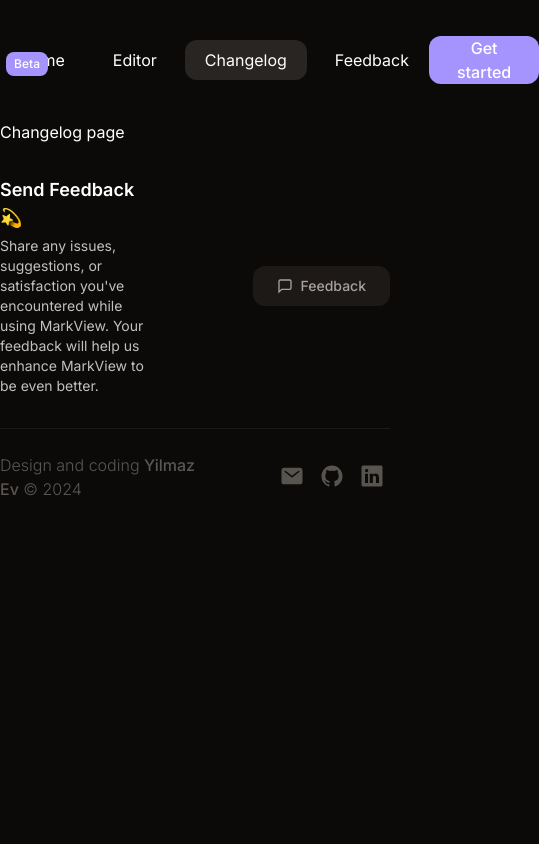
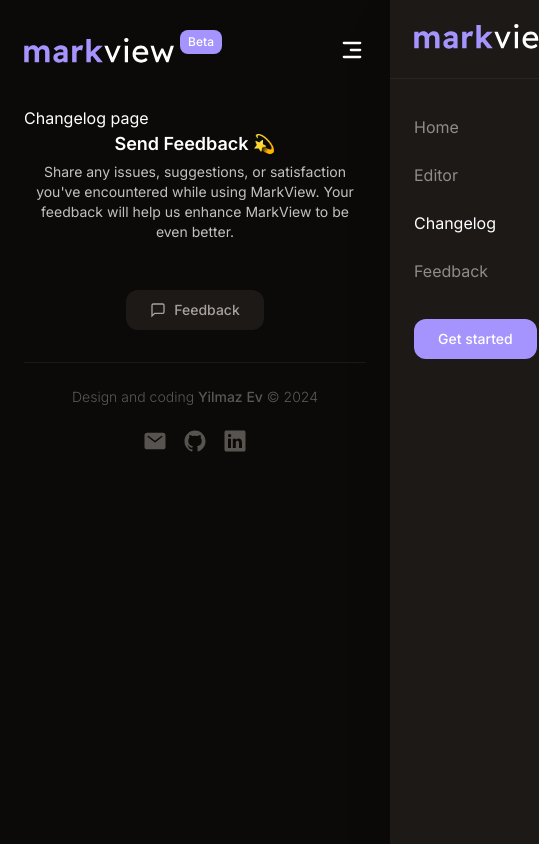
Before and after one commit to yilmazev/markview, a Next.js app: page /changelog in a window 390 px wide. Shown: the whole page, 539 px wide, since content can reach past the window. Built offline with nearby package versions, Linux system fonts and the light colour scheme.

Commit message:
responsive completed

```diff
--- a/src/components/Footer/index.tsx
+++ b/src/components/Footer/index.tsx
@@ -6,12 +6,11 @@
     const currentYear = new Date().getFullYear()
 
     return (
-        <footer className="flex w-full justify-center">
-            <div className="container py-8">
-                <div className="flex w-full items-center justify-center gap-24">
+        <footer className="relative">
+            <div className="flex w-full flex-col items-center justify-center gap-12 lg:flex-row lg:gap-24">
                 <div className="max-w-xl">
-                        <h4 className="mb-1 text-lg font-semibold">Send Feedback 💫</h4>
-                        <p className="text-sm text-white/75">Share any issues, suggestions, or satisfaction you've encountered while using MarkView. Your feedback will help us enhance MarkView to be even better.</p>
+                    <h4 className="mb-1 text-center text-lg font-semibold lg:text-left">Send Feedback 💫</h4>
+                    <p className="text-center text-sm text-white/75 lg:text-left">Share any issues, suggestions, or satisfaction you've encountered while using MarkView. Your feedback will help us enhance MarkView to be even better.</p>
                 </div>
                 <Link href="/feedback" aria-label="Feedback">
                     <Button variant="secondary" size="small">
@@ -20,8 +19,8 @@
                     </Button>
                 </Link>
             </div>
-                <div className="mt-8 flex items-center justify-between gap-16 border-t border-stone-900 pt-6">
-                    <p className="font-light text-stone-400/50">Design and coding <Link href="https://yilmazev.dev" className="font-medium" aria-label="Yilmaz Ev">Yilmaz Ev</Link> © {currentYear}</p>
+            <div className="my-8 flex flex-col items-center justify-between gap-4 border-t border-stone-900 pt-6 lg:flex-row lg:gap-16">
+                <p className="text-sm font-light text-stone-400/50 lg:text-base">Design and coding <Link href="https://yilmazev.dev" className="font-medium" aria-label="Yilmaz Ev">Yilmaz Ev</Link> © {currentYear}</p>
                 <ul className="flex items-center justify-end gap-1 md:gap-3">
                     <li className="border-b-2 border-transparent transition duration-200">
                         <Link href="mailto:yilmaz.ev@outlook.com" target="_blank" className="block size-full" aria-label="Email address">
@@ -46,7 +45,6 @@
                     </li>
                 </ul>
             </div>
-            </div>
         </footer>
     )
 }
--- a/src/components/Icons/index.tsx
+++ b/src/components/Icons/index.tsx
@@ -23,6 +23,12 @@
 export const IconMessageSquare: React.FC<IconProps> = ({ className }) => {
     return (
         <svg className={className} xmlns="http://www.w3.org/2000/svg" viewBox="0 0 24 24"><path d="M21 15a2 2 0 0 1-2 2H7l-4 4V5a2 2 0 0 1 2-2h14a2 2 0 0 1 2 2z"></path></svg>
+    )
+}
+
+export const IconMenuRightAlt: React.FC<IconProps> = ({ className }) => {
+    return (
+        <svg className={className} xmlns="http://www.w3.org/2000/svg" viewBox="0 0 24 24"><path d="M4 6a1 1 0 0 1 1-1h14a1 1 0 1 1 0 2H5a1 1 0 0 1-1-1Z"></path><path d="M4 18a1 1 0 0 1 1-1h14a1 1 0 1 1 0 2H5a1 1 0 0 1-1-1Z"></path><path d="M11 11a1 1 0 1 0 0 2h8a1 1 0 1 0 0-2h-8Z"></path></svg>
     )
 }
 
--- a/src/components/Navbar/index.tsx
+++ b/src/components/Navbar/index.tsx
@@ -1,10 +1,16 @@
 import Image from "next/image"
 import Link from "next/link"
 import { usePathname } from "next/navigation"
+import { useEffect, useRef, useState } from "react"
 import Button from "../Button"
+import { IconMenuRightAlt, IconTimes } from "../Icons"
 
 const Navbar: React.FC = () => {
     const pathname = usePathname()
+    const [ isMenuActive, setIsMenuActive ] = useState<boolean>(false)
+
+    const menuRef = useRef<HTMLDivElement | null>(null)
+
     const isActive = (path: string) => path === pathname
 
     const NavLinks = [
@@ -14,16 +20,76 @@
         { id: 4, name: "Feedback", path: "/feedback" }
     ]
 
+    const toggleMenu = () => {
+        setIsMenuActive(!isMenuActive)
+    }
+
+    useEffect(() => {
+        const handleClickOutside = (e: any) => {
+            if (menuRef && menuRef.current && !menuRef.current.contains(e.target)) {
+                setIsMenuActive(false)
+                document.body.classList.remove("overflow-hidden")
+            }
+        }
+
+        if (isMenuActive) {
+            document.body.classList.add("overflow-hidden")
+        } else {
+            document.body.classList.remove("overflow-hidden")
+        }
+
+        document.addEventListener("mousedown", handleClickOutside)
+
+        return () => {
+            document.removeEventListener("mousedown", handleClickOutside)
+            document.body.classList.remove("overflow-hidden")
+        }
+    }, [ menuRef, isMenuActive ])
+
     return (
-        <nav className="flex items-center justify-between py-9">
-            <Link href="/" className="relative" aria-label="Home">
+        <nav ref={menuRef} className="flex items-center justify-between py-9">
+            <Link href="/" className="relative block h-[30px] w-[150px] lg:w-[190px]" aria-label="Home">
                 <Image src="/assets/images/logo-light.svg" alt="Markview Logo" width={190} height={30} priority={true} />
                 <span className="absolute -right-12 -top-2 rounded-lg bg-primary-600 px-2 py-1 text-xs font-medium">Beta</span>
             </Link>
-            <ul className="flex items-center gap-2">
-                {NavLinks.map((link) => {
-                    return (
-                        <li key={link.id}>
+            <div className="block lg:hidden">
+                <button onClick={toggleMenu}>
+                    <IconMenuRightAlt className="size-7 cursor-pointer fill-white lg:size-9" />
+                </button>
+                <div className={`fixed right-0 top-0 z-50 min-h-screen w-full max-w-none bg-stone-900 shadow-2xl transition-transform duration-300 sm:max-w-xs ${isMenuActive ? "translate-x-0" : "translate-x-full"}`}>
+                    <div className="flex items-center justify-between border-b border-stone-800 p-6">
+                        <Link href="/" className="relative block h-[30px] w-[150px] lg:w-[190px]" aria-label="Home">
+                            <Image src="/assets/images/logo-light.svg" alt="Markview Logo" width={190} height={30} priority={true} />
+                            <span className="absolute -right-12 -top-2 rounded-lg bg-primary-600 px-2 py-1 text-xs font-medium">Beta</span>
+                        </Link>
+                        <div onClick={toggleMenu}>
+                            <IconTimes className="size-6 stroke-white stroke-2" />
+                        </div>
+                    </div>
+                    <div className="p-6">
+                        <ul>
+                            {NavLinks.map((link) => {
+                                return <li key={link.id} className="py-3">
+                                    <Link
+                                        href={link.path}
+                                        className={`${isActive(link.path) ? "text-white" : "text-white/50"}`}
+                                        aria-label={link.name}
+                                    >
+                                        {link.name}
+                                    </Link>
+                                </li>
+                            })}
+                        </ul>
+                        <Link href="/editor" className="mt-6 block" aria-label="Get started">
+                            <Button size="small">Get started</Button>
+                        </Link>
+                    </div>
+                </div>
+            </div>
+            <div className="hidden lg:block">
+                <ul className="flex items-center gap-2">
+                    {NavLinks.map((link) => {
+                        return <li key={link.id}>
                             <Link
                                 href={link.path}
                                 className={`size-full rounded-xl px-5 py-2.5 transition-all duration-200 ${isActive(link.path) ? "bg-stone-700/50" : "hover:bg-stone-700/25"}`}
@@ -32,11 +98,11 @@
                                 {link.name}
                             </Link>
                         </li>
-                    )
-                })}
-            </ul>
-            <div>
-                <Link href="/editor">
+                    })}
+                </ul>
+            </div>
+            <div className="hidden lg:block">
+                <Link href="/editor" aria-label="Get started">
                     <Button>Get started</Button>
                 </Link>
             </div>
--- a/src/containers/Home/Views/Testimonials/index.tsx
+++ b/src/containers/Home/Views/Testimonials/index.tsx
@@ -5,11 +5,11 @@
 
 const Testimonials: React.FC = () => {
     return (
-        <div className="mb-24 mt-12 flex flex-col items-center justify-center">
+        <div className="mb-12 mt-6 flex flex-col items-center justify-center lg:mb-24 lg:mt-12">
             <div className="flex flex-col items-center">
-                <h2 className="mb-4 text-center text-4xl font-semibold">
+                <h2 className="mb-2 text-center text-lg font-semibold md:text-3xl lg:mb-4 lg:text-4xl">
                     An Adored Tool by Over <span className="!bg-clip-text [-webkit-text-fill-color:#0000] [background:linear-gradient(0deg,#b1a5eb,#a594fd_90%)] [text-fill-color:#0000]">100</span> Users</h2>
-                <p className="mb-8 max-w-lg text-center font-light text-white/75">
+                <p className="max-w-lg text-center text-sm font-light text-white/75 lg:text-base">
                     Dive into the experiences of individuals who have given Markview a try. Discover the stories that showcase the meaningful impact this tool has made in the lives of our users!
                 </p>
             </div>
@@ -18,10 +18,10 @@
                     <div key={index} className={`relative break-inside-avoid rounded-xl border border-stone-600 bg-stone-800 p-6 ${testimonial.isTop && "xl:top-16"}`}>
                         <div className="relative p-6">
                             <IconQuote className="absolute left-0 top-0 size-6 fill-transparent stroke-primary-600 stroke-2" />
-                            <p className="text-xl">{testimonial.comment}</p>
+                            <p className="text-base lg:text-xl">{testimonial.comment}</p>
                         </div>
                         <div className="flex space-y-1.5 p-6 pt-0">
-                            <span className="text-lg text-stone-300">{testimonial.author}</span>
+                            <span className="text-sm text-stone-300 lg:text-lg">{testimonial.author}</span>
                         </div>
                     </div>
                 ))}
--- a/src/layouts/baseLayout.tsx
+++ b/src/layouts/baseLayout.tsx
@@ -11,11 +11,11 @@
 const BaseLayout: React.FC<BaseLayoutProps> = ({ children }) => {
     return (
         <main className="flex flex-col items-center justify-center">
-            <div className="container">
+            <div className="container px-6">
                 <Navbar />
                 {children}
+                <Footer />
             </div>
-            <Footer />
         </main>
     )
 }
```
Also changed, not shown: src/containers/Home/Views/Hero/index.tsx (+9 -9 lines). Lines whose indentation alone changed are shown as unchanged.
